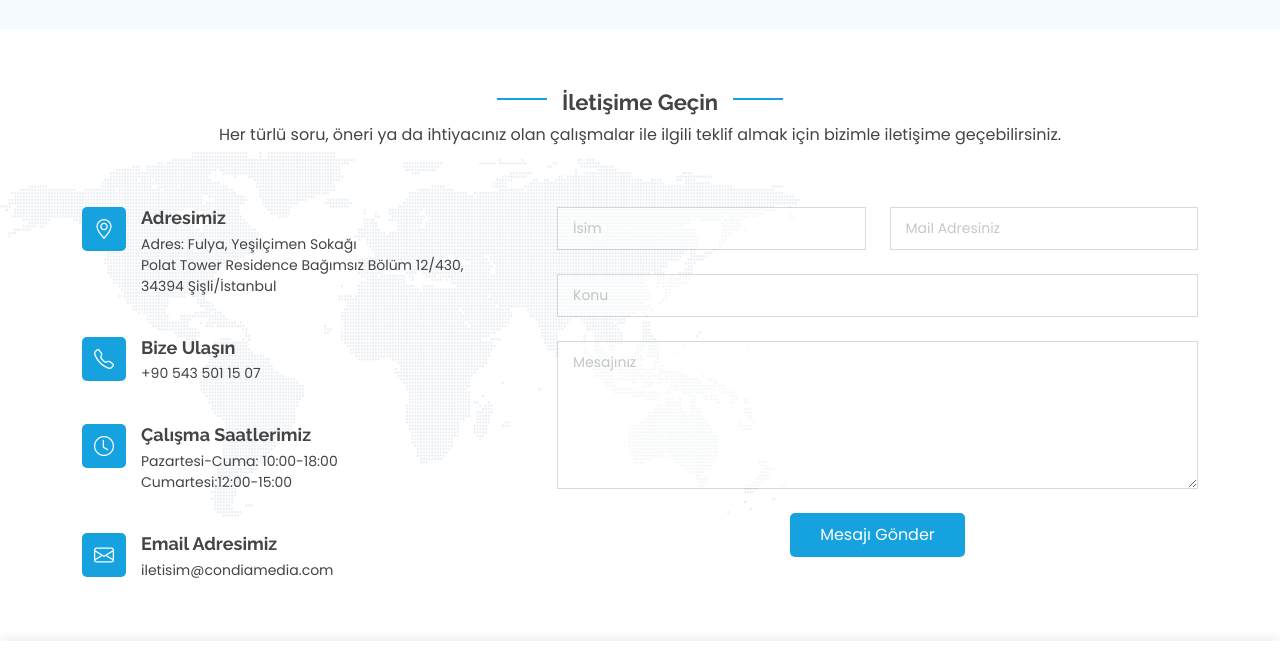
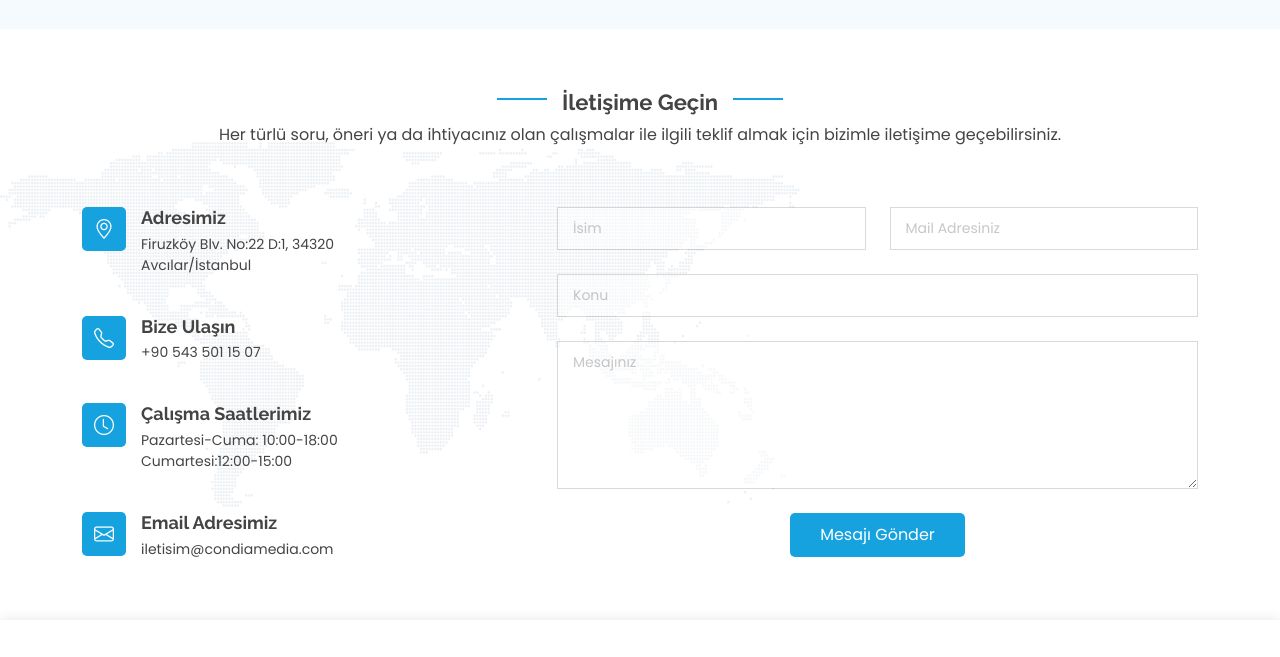
Before and after one commit to uguralpyildiz/condia, a plain HTML site: page index.html in a window 1280 px wide. Shown: the part 6690-7347 px from the top of the page. Drawn offline with Linux system fonts and the light colour scheme.

Commit message:
commited

```diff
--- a/index.html
+++ b/index.html
@@ -868,9 +868,9 @@
               <i class="bi bi-geo-alt flex-shrink-0"></i>
               <div>
                 <h3>Adresimiz</h3>
-                <p>Adres: Fulya, Yeşilçimen Sokağı</p>
-                <p>Polat Tower Residence Bağımsız Bölüm 12/430,</p>
-                <p>34394 Şişli/İstanbul</p>
+
+              <p>Firuzköy Blv. No:22 D:1, 34320 </p>
+              <p>Avcılar/İstanbul</p>
               </div>
             </div><!-- End Info Item -->
 
```
Also changed, not shown: hakkimizda.html (+3 -3 lines).
